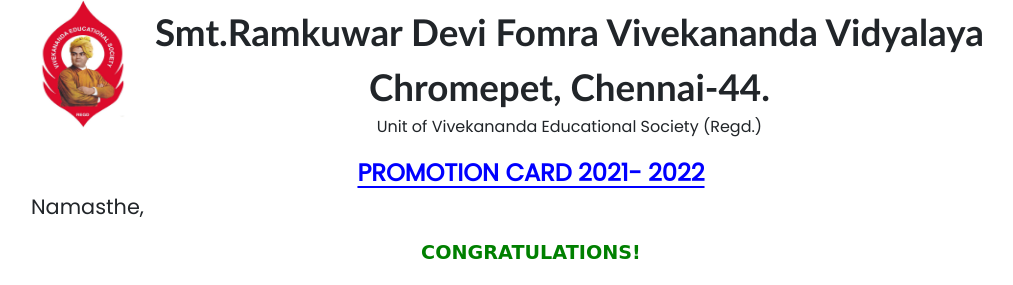
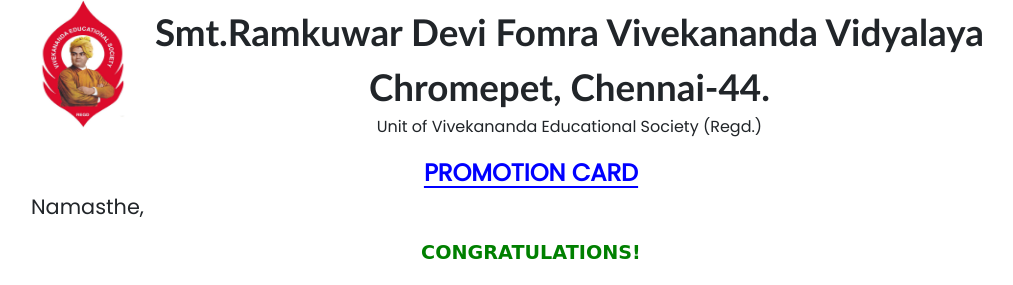
Before and after one commit to SmartGenieSolutions/SRDFVVPROMOTIONCARDOTHERCLASSES, a Flask app: template templates/marks.html in a window 1280 px wide. Shown: the top 285 px of the page, without its empty margins (109-1122 px from the left). Run offline with Flask 2, Linux system fonts and the light colour scheme; the template is opened without the code that fills it, so the values that code supplies are empty.

Commit message:
2ND CHANGE

```diff
--- a/templates/marks.html
+++ b/templates/marks.html
@@ -20,7 +20,7 @@
 
         </div>
         <div class="login-section d-flex flex-column justify-content-center">
-            <p class="title marks align-self-center">PROMOTION CARD 2021- 2022</p>
+            <p class="title marks align-self-center">PROMOTION CARD</p>
         </div>
 
         <div class="container main-content">
```
